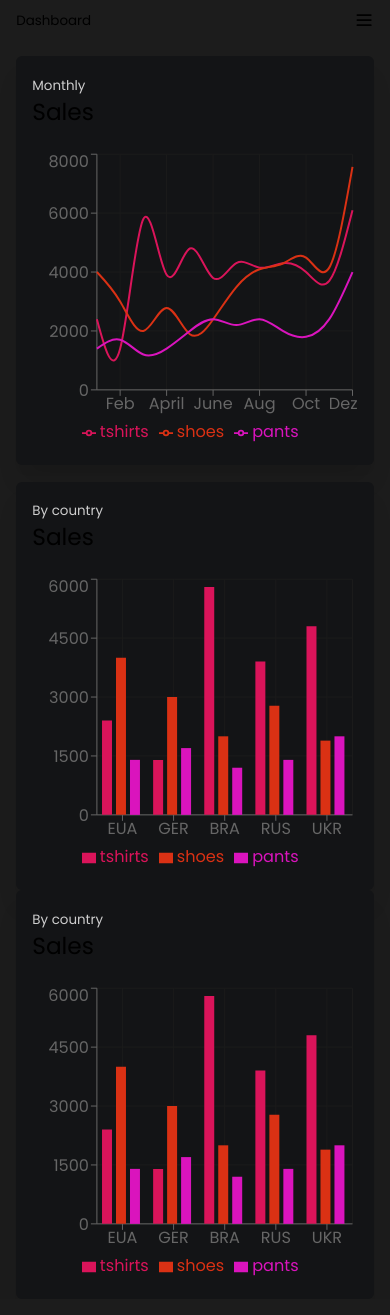
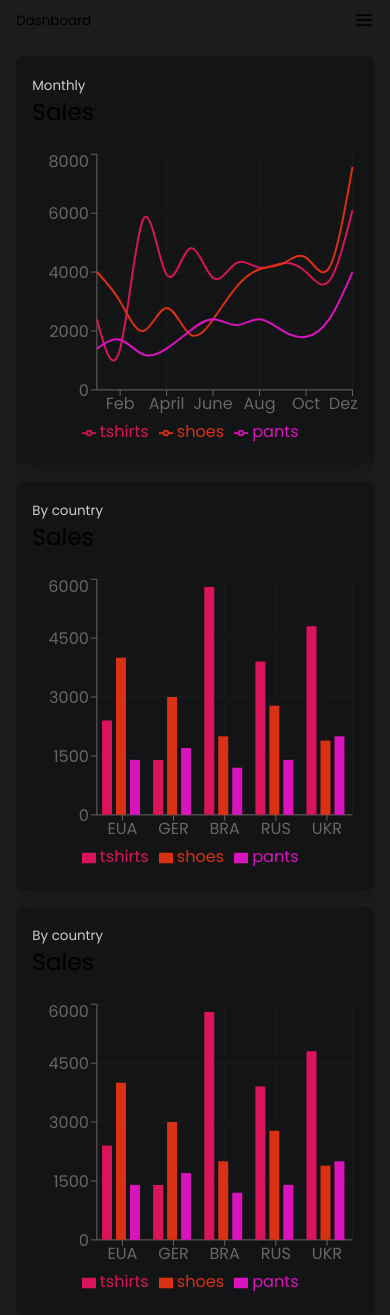
Before and after one commit to gabrieldemian/black-dashboard, a Next.js app: page / in a window 390 px wide. Built offline with nearby package versions, Linux system fonts and the light colour scheme.

Commit message:
fix: changed grid gap

```diff
--- a/pages/index.tsx
+++ b/pages/index.tsx
@@ -22,7 +22,7 @@ export default function Home() {
         </Chart>
       </Card>
 
-      <div className="grid gap-x-4 grid-cols-1 lg:grid-cols-2 grid-flow-row">
+      <div className="grid gap-4 grid-cols-1 lg:grid-cols-2 grid-flow-row">
         <Card subtitle="By country" title="Sales">
           <Chart type="bar" data={salesDataCountry}>
             <Bar {...barTheme} fill="var(--brand-primary)" dataKey="tshirts" />
```
